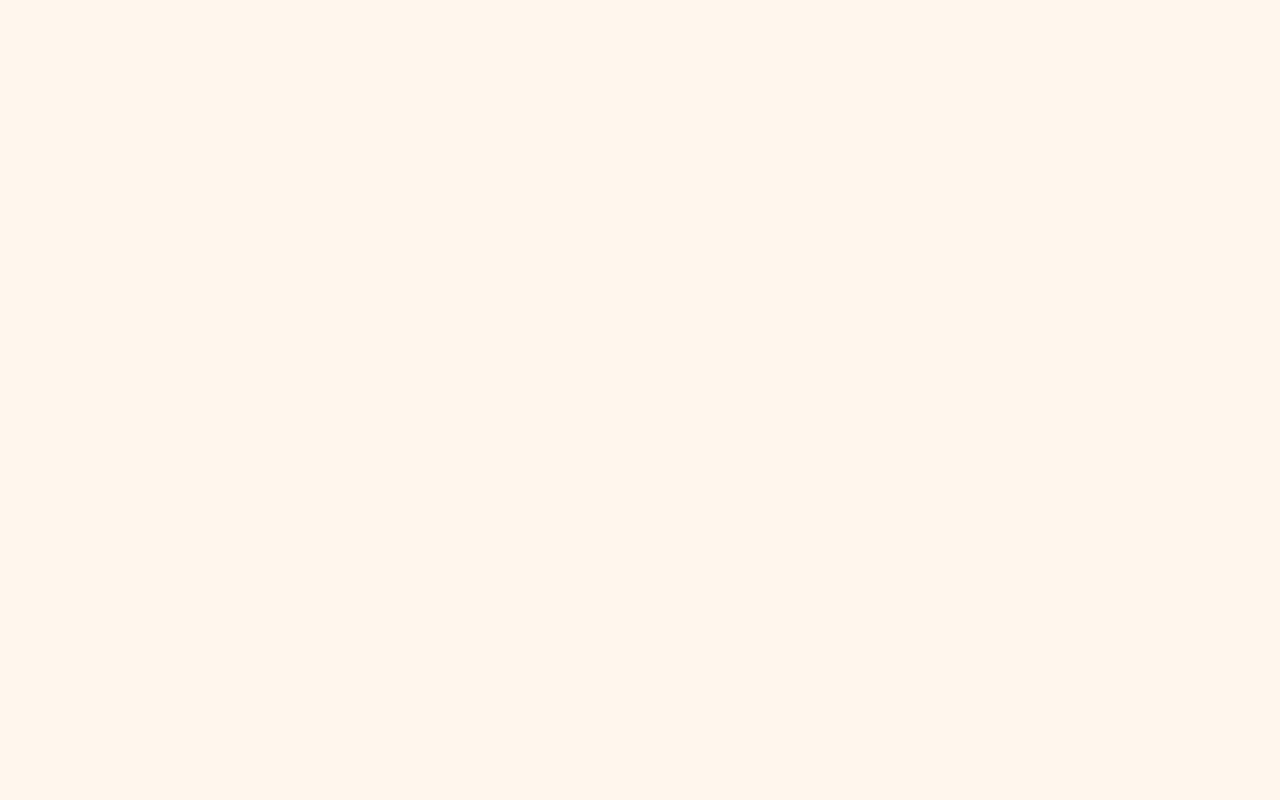
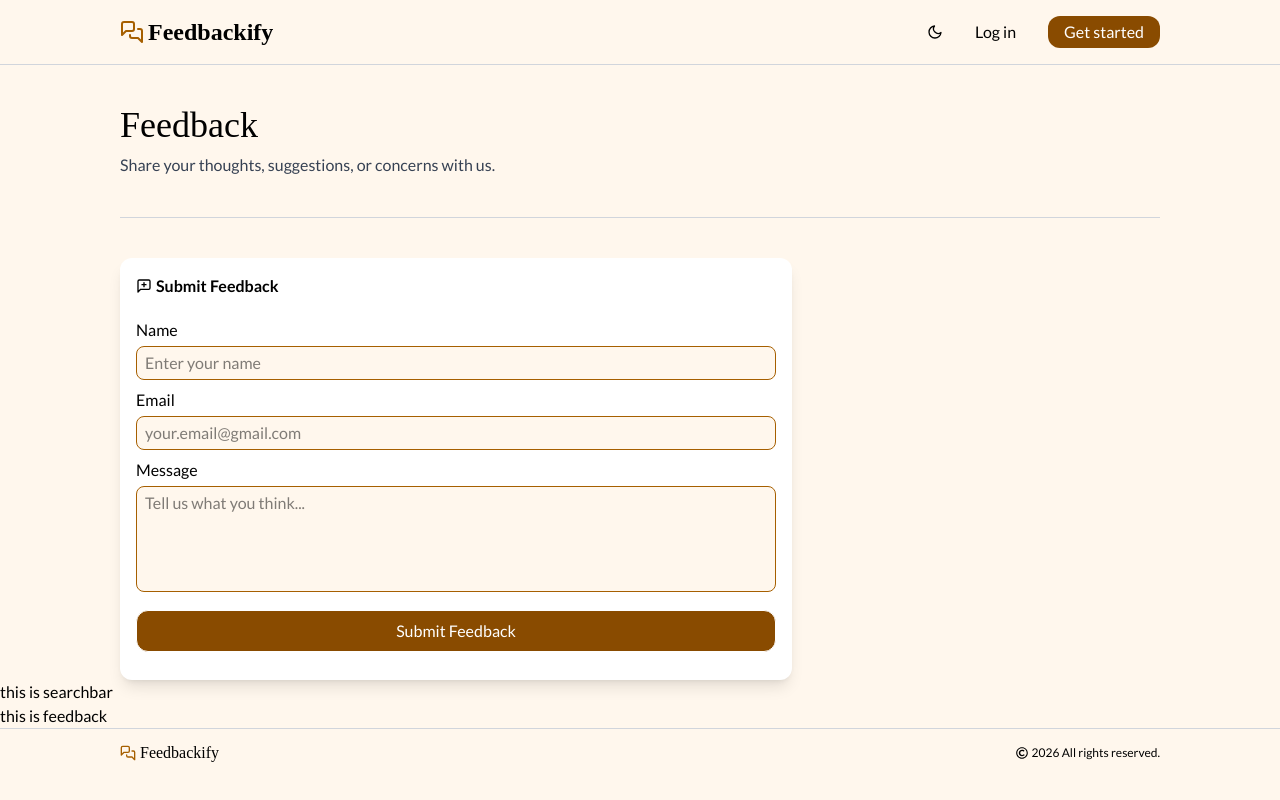
Before and after one commit to yashvardhannautiyal/Feedbackify, a React (Vite) app in the folder frontend/: page /dashboard in a window 1280 px wide. Built offline with nearby package versions, Linux system fonts and the light colour scheme; a web font is replaced by a local one.

Commit message:
feedbackform added

```diff
--- a/frontend/index.html
+++ b/frontend/index.html
@@ -2,7 +2,7 @@
 <html lang="en">
   <head>
     <meta charset="UTF-8" />
-    <link rel="icon" type="image/svg+xml" href="/favicon.svg" />
+    <!-- <link rel="icon" type="image/svg+xml" href="/favicon.svg" /> -->
     <meta name="viewport" content="width=device-width, initial-scale=1.0" />
     <title>feedbackify</title>
   </head>
--- a/frontend/src/pages/HomePage/HomeFooter.jsx
+++ b/frontend/src/components/FooterComp.jsx
@@ -2,7 +2,7 @@ import React from "react";
 import { LuMessagesSquare } from "react-icons/lu"
 import { FaRegCopyright } from "react-icons/fa";
 
-function HomeFooter() {
+function FooterComp() {
   return (
     <>
     <div className="flex justify-between px-30 py-3">
@@ -19,4 +19,4 @@ function HomeFooter() {
   );
 }
 
-export default HomeFooter;
+export default FooterComp;
--- a/frontend/src/pages/HomePage/HomeNav.jsx
+++ b/frontend/src/components/NavbarComp.jsx
@@ -2,7 +2,7 @@ import React from "react";
 import { LuMessagesSquare } from "react-icons/lu";
 import { FiMoon } from "react-icons/fi";
 
-function HomeNav() {
+function NavbarComp() {
   return (
     <>
       <header className="flex justify-between py-4 px-30">
@@ -23,4 +23,4 @@ function HomeNav() {
   );
 }
 
-export default HomeNav;
+export default NavbarComp;
--- a/frontend/src/pages/Dashboard/Dashboard.jsx
+++ b/frontend/src/pages/Dashboard/Dashboard.jsx
@@ -1,10 +1,22 @@
 import React from 'react'
+import NavbarComp from '../../components/NavbarComp'
+import FeedbackForm from './FeedbackForm'
+import FooterComp from '../../components/FooterComp'
+import SearchBar from './SearchBar'
+import Feedback from './Feedback'
+
 
 function Dashboard() {
   return (
-    <div>
-
-    </div>
+    <>
+    <NavbarComp />
+    <hr className="text-gray-300 " />
+    <FeedbackForm />
+    <SearchBar />
+    <Feedback />
+    <hr className="text-gray-300 " />
+    <FooterComp />
+    </>
   )
 }
 
--- a/frontend/src/pages/Dashboard/DashboardNav.jsx
+++ /dev/null
@@ -1,11 +0,0 @@
-import React from 'react'
-
-function DashboardNav() {
-  return (
-    <div>
-
-    </div>
-  )
-}
-
-export default DashboardNav
--- /dev/null
+++ b/frontend/src/pages/Dashboard/Feedback.jsx
@@ -0,0 +1,11 @@
+import React from 'react'
+
+function Feedback() {
+  return (
+    <div>
+      this is feedback
+    </div>
+  )
+}
+
+export default Feedback
--- a/frontend/src/pages/Dashboard/FeedbackForm.jsx
+++ b/frontend/src/pages/Dashboard/FeedbackForm.jsx
@@ -1,11 +1,64 @@
-import React from 'react'
+import React from "react";
+import { LuMessageSquarePlus } from "react-icons/lu";
 
 function FeedbackForm() {
   return (
-    <div>
+    <div className="px-30">
+      {/* text  */}
+      <div className="py-10">
+        <h2 className="text-4xl roman-font">Feedback</h2>
+        <p className="pt-2 text-gray-700">
+          Share your thoughts, suggestions, or concerns with us.
+        </p>
+      </div>
+      <hr className="text-gray-300 " />
 
+      {/* form  */}
+      <div className="pt-10">
+        <div className="bg-white w-2xl p-4 rounded-xl border-yellow-800 shadow-lg">
+          <h1 className="text-md font-semibold flex gap-1 items-center">
+            <LuMessageSquarePlus /> Submit Feedback
+          </h1>
+
+          <form className="py-3 flex-col">
+            {/*   name input */}
+            <div className="pt-2">
+              <p className="pb-1">Name</p>
+              <input
+                type="text"
+                required
+                className="rounded-lg w-full py-1 px-2 bg-orange-50 border border-yellow-700 outline-yellow-900"
+                placeholder="Enter your name"
+              />
+            </div>
+
+            {/*   email input */}
+            <div className="pt-2">
+              <p className="pb-1">Email</p>
+              <input
+                type="email"
+                required
+                className="rounded-lg w-full py-1 px-2 bg-orange-50 border border-yellow-700 outline-yellow-900"
+                placeholder="your.email@gmail.com"
+              />
+            </div>
+
+            {/*   message input */}
+            <div className="pt-2 pb-3">
+              <p className="pb-1">Message</p>
+              <textarea
+                rows={4}
+                className="rounded-lg w-full py-1 px-2 bg-orange-50 border border-yellow-700 outline-yellow-900 resize-none"
+                placeholder="Tell us what you think..."
+              ></textarea>
+            </div>
+
+            <button className="py-2 w-full border bg-yellow-800 hover:bg-yellow-700 text-white rounded-xl hover:cursor-pointer">Submit Feedback</button>
+          </form>
+        </div>
+      </div>
     </div>
-  )
+  );
 }
 
-export default FeedbackForm
+export default FeedbackForm;
--- /dev/null
+++ b/frontend/src/pages/Dashboard/SearchBar.jsx
@@ -0,0 +1,11 @@
+import React from 'react'
+
+function SearchBar() {
+  return (
+    <div>
+      this is searchbar
+    </div>
+  )
+}
+
+export default SearchBar
--- a/frontend/src/pages/HomePage/HomePage.jsx
+++ b/frontend/src/pages/HomePage/HomePage.jsx
@@ -1,20 +1,20 @@
 import React from 'react'
-import HomeNav from './HomeNav'
 import HeroSection from './HeroSection'
 import Features from './Features'
-import HomeFooter from './HomeFooter'
+import NavbarComp from '../../components/NavbarComp'
+import FooterComp from '../../components/FooterComp'
 
 function HomePage() {
   return (
     <div>
-      <HomeNav />
+      <NavbarComp />
       {/* dark:text-yellow-600 */}
       <hr className="text-gray-300 " />
       <HeroSection />
       <hr className="text-gray-300 " />
       <Features />
       <hr className="text-gray-300 " />
-      <HomeFooter />
+      <FooterComp />
 
     </div>
   )
```
